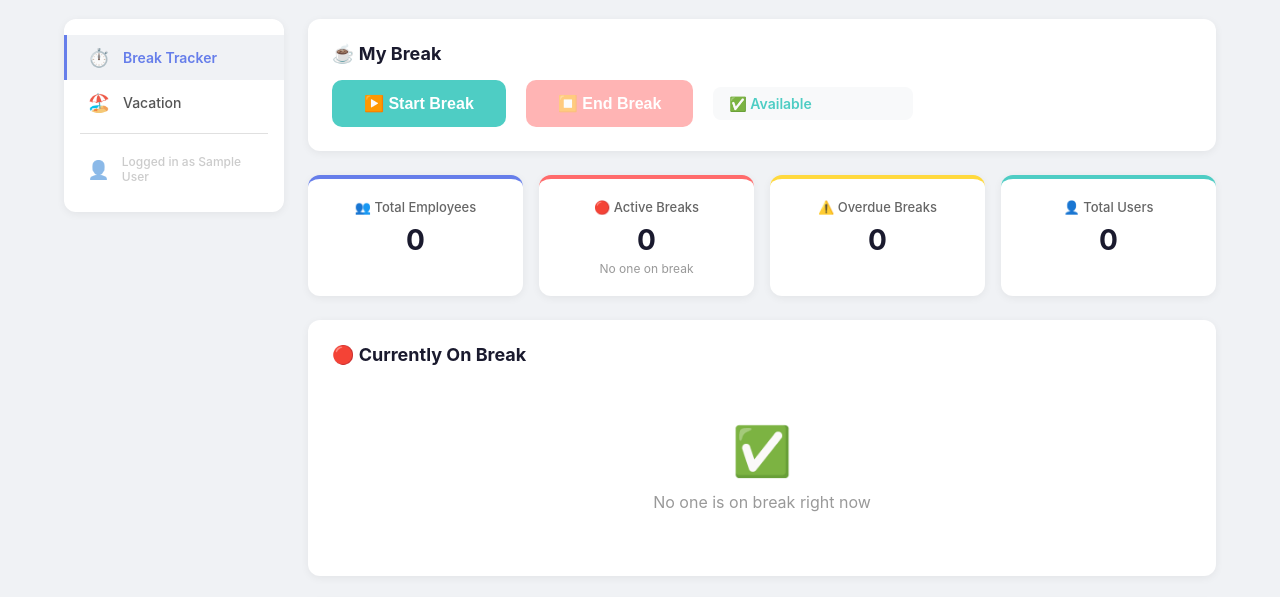
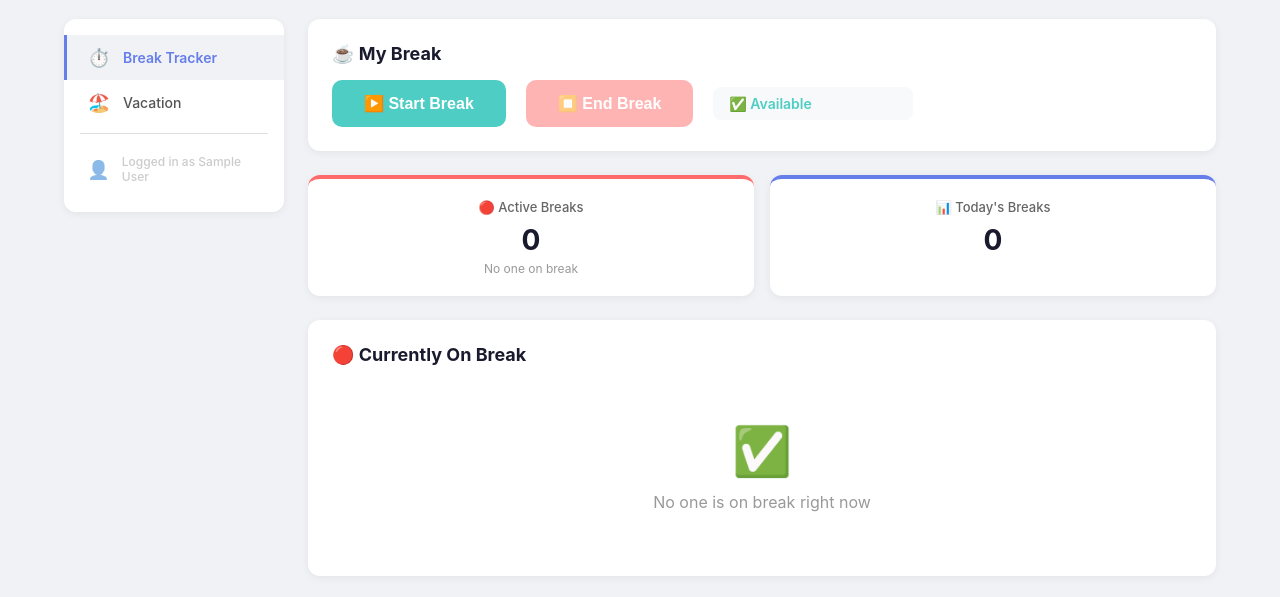
Before and after one commit to smrtsystem/break-tracker-supabase, a website: page index.html in a window 1280 px wide. Shown: the part 142-739 px from the top of the page. Drawn offline with Linux system fonts and the light colour scheme; sample sign-in values are in the browser's storage.

Commit message:
Update index.html

```diff
--- a/index.html
+++ b/index.html
@@ -76,24 +76,16 @@
                         </div>
                     </div>
 
-                    <!-- Stats -->
+                    <!-- Stats - Only Active Breaks & Today's Breaks for Users -->
                     <div class="stats-grid">
-                        <div class="stat-card" style="border-top:4px solid #667eea;">
-                            <h3>👥 Total Employees</h3>
-                            <p id="totalEmployees">0</p>
-                        </div>
                         <div class="stat-card" style="border-top:4px solid #ff6b6b;">
                             <h3>🔴 Active Breaks</h3>
                             <p id="activeBreaks">0</p>
                             <div style="font-size:12px;color:#999;margin-top:4px;" id="activeBreakUsers"></div>
                         </div>
-                        <div class="stat-card" style="border-top:4px solid #ffd93d;">
-                            <h3>⚠️ Overdue Breaks</h3>
-                            <p id="overdueBreaks">0</p>
-                        </div>
-                        <div class="stat-card" style="border-top:4px solid #4ecdc4;">
-                            <h3>👤 Total Users</h3>
-                            <p id="totalUsers">0</p>
+                        <div class="stat-card" style="border-top:4px solid #667eea;">
+                            <h3>📊 Today's Breaks</h3>
+                            <p id="todayBreaks">0</p>
                         </div>
                     </div>
 
@@ -546,7 +538,7 @@
         document.getElementById('endBreakBtn').addEventListener('click', endMyBreak);
 
         // ============================================
-        // LOAD ACTIVE BREAKS
+        // LOAD ACTIVE BREAKS (User View)
         // ============================================
         function loadActiveBreaks() {
             const breaks = getBreaks();
@@ -555,22 +547,8 @@
             const active = breaks.filter(b => b.status === 'active');
             const list = document.getElementById('activeBreaksList');
 
+            // Only show Active Breaks count
             document.getElementById('activeBreaks').textContent = active.length;
-
-            const overdue = active.filter(b => {
-                const emp = employees.find(e => e.id === b.employee_id);
-                const empType = emp?.employeeType || 'Local';
-                const maxMinutes = empType === 'Expat' ? (settings.expatBreakMinutes || 45) : (settings.localBreakMinutes || 30);
-                const elapsed = Math.floor((new Date() - new Date(b.start_time)) / 60000);
-                return elapsed > maxMinutes;
-            });
-            document.getElementById('overdueBreaks').textContent = overdue.length;
-
-            document.getElementById('totalEmployees').textContent = employees.length;
-
-            const users = getUsers();
-            const admins = getAdmins();
-            document.getElementById('totalUsers').textContent = users.length + admins.length;
 
             const names = active.map(b => {
                 const emp = employees.find(e => e.id === b.employee_id);
```
